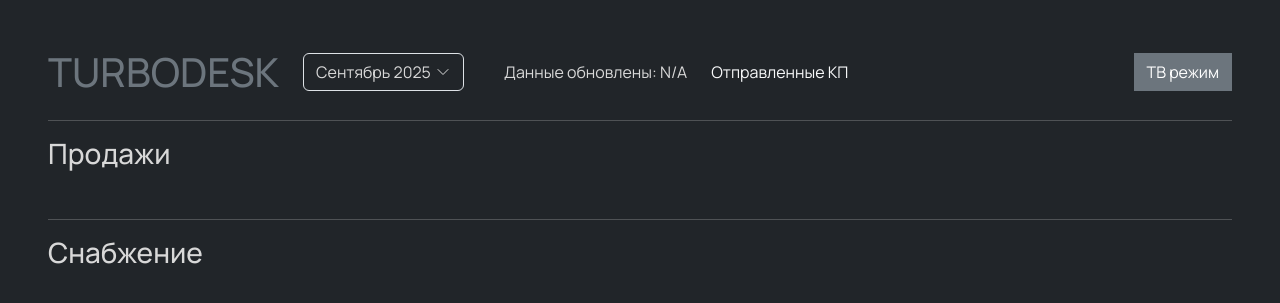
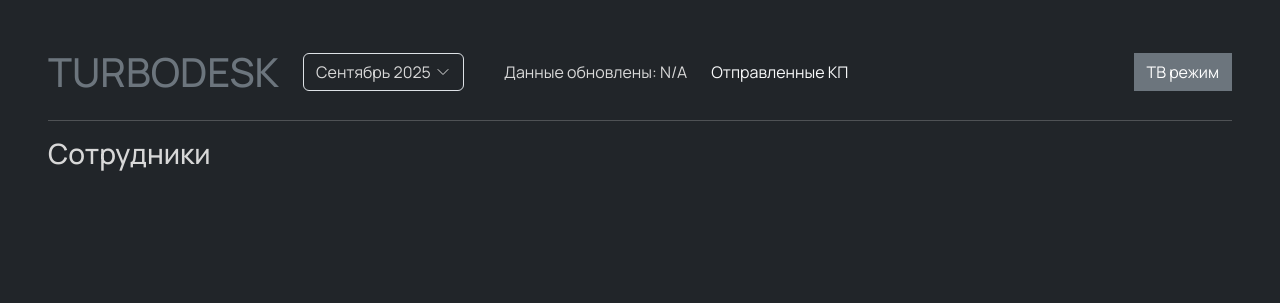
Before and after one commit to bulatmaster/turborand_dashboard, a Flask app: page / in a window 1280 px wide. Shown: the top 303 px of the page. Run offline with Flask 3, Linux system fonts and the light colour scheme; parts of the project's set-up code (start-up, migrations or seed data) failed here and were passed over.

Commit message:
Сотрудники одним сплошным списком продажи + снабжение

```diff
--- a/templates/index.html
+++ b/templates/index.html
@@ -85,7 +85,7 @@
 
   <!-- ===== Продажи ===== -->
   <section class="mb-5">
-    <h3 class="mb-4 text-bolder">Продажи</h3>
+    <h3 class="mb-4 text-bolder">Сотрудники</h3>
 
     {% if tv_mode %}
     <div class="row row-cols-6 g-4">
@@ -126,20 +126,6 @@
       </div>
     </div>
     {% endfor %}
-    </div>
-  </section>
-
-  <hr>
-
-  <!-- ===== Снабжение ===== -->
-  <section class="mb-5">
-    <h3 class="mb-4 text-bolder">Снабжение</h3>
-
-    {% if tv_mode %}
-    <div class="row row-cols-6 g-4">
-    {% else %}
-    <div class="row row-cols-1 row-cols-sm-2 row-cols-md-3 row-cols-xl-4 row-cols-xxl-6 g-4">
-    {% endif %}
 
     {% for m in supplies %}
       <div class="col">
```
Lines whose indentation alone changed are shown as unchanged.
